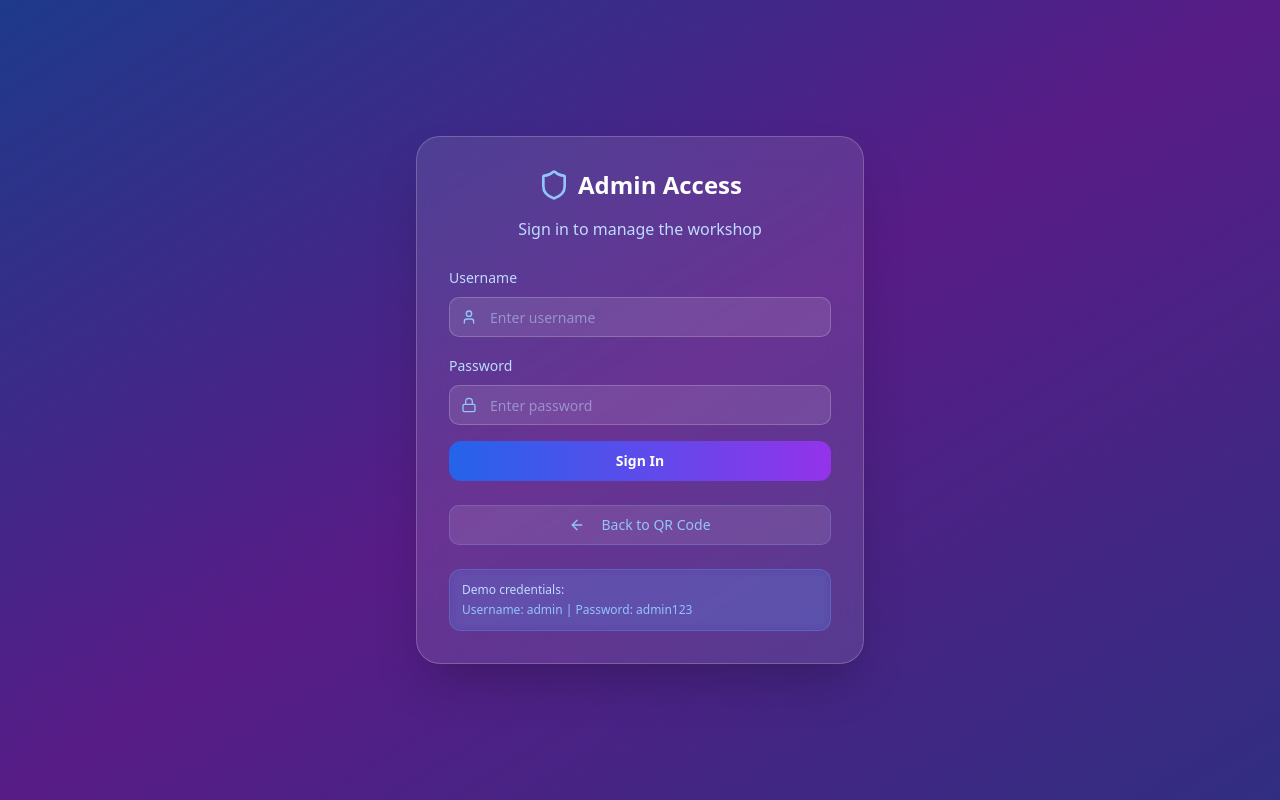
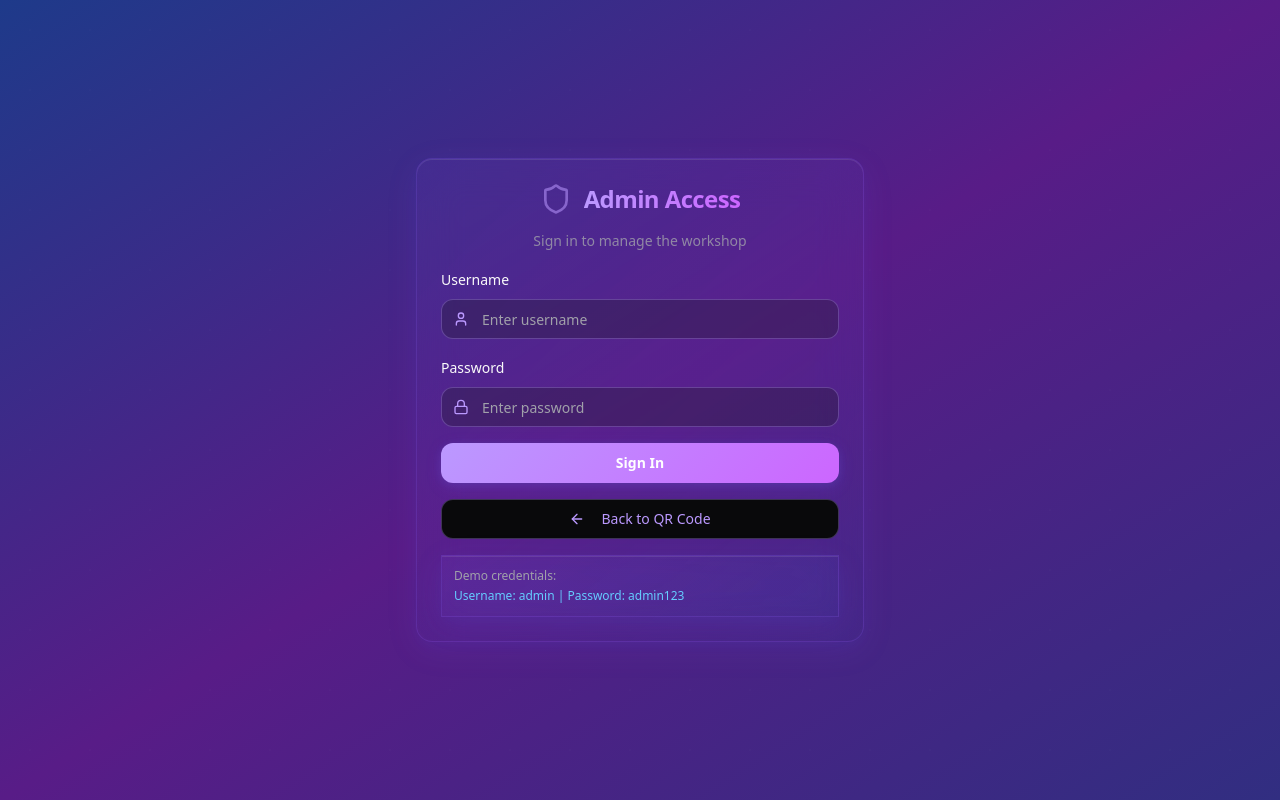
Before and after one commit to stghli/QRConnect., a React (Vite) app: page / in a window 1280 px wide. Both pictures are taken after a click on the button "Admin". Built offline with nearby package versions, Linux system fonts and the light colour scheme.

Commit message:
Refactor: Apply card style and design
Applied a card-based design with a sleek and beautiful aesthetic to the site.

```diff
--- a/src/components/AdminLoginScreen.tsx
+++ b/src/components/AdminLoginScreen.tsx
@@ -4,6 +4,7 @@ import { Shield, Lock, User, ArrowLeft } from 'lucide-react';
 import { Button } from '@/components/ui/button';
 import { Input } from '@/components/ui/input';
 import { Label } from '@/components/ui/label';
+import { Card, CardContent, CardHeader, CardTitle, CardDescription } from '@/components/ui/card';
 
 interface AdminLoginScreenProps {
   onLogin: (username: string, password: string) => boolean;
@@ -25,29 +26,27 @@ const AdminLoginScreen: React.FC<AdminLoginScreenProps> = ({ onLogin, onBack })
 
   return (
     <div className="min-h-screen flex items-center justify-center p-4">
-      <div className="w-full max-w-md backdrop-blur-lg bg-white/10 rounded-3xl p-6 md:p-8 border border-white/20 shadow-2xl">
-        <div className="space-y-6">
-          {/* Header */}
-          <div className="text-center space-y-2">
-            <div className="flex items-center justify-center space-x-2 mb-4">
-              <Shield className="w-8 h-8 text-blue-300" />
-              <h1 className="text-2xl font-bold text-white">Admin Access</h1>
-            </div>
-            <p className="text-blue-200">Sign in to manage the workshop</p>
+      <Card className="w-full max-w-md animate-fade-in">
+        <CardHeader className="text-center space-y-4">
+          <div className="flex items-center justify-center space-x-3">
+            <Shield className="w-8 h-8 text-elegant-primary animate-pulse" />
+            <CardTitle>Admin Access</CardTitle>
           </div>
+          <CardDescription>Sign in to manage the workshop</CardDescription>
+        </CardHeader>
 
-          {/* Login Form */}
+        <CardContent>
           <form onSubmit={handleSubmit} className="space-y-4">
             <div className="space-y-2">
-              <Label htmlFor="username" className="text-blue-200">Username</Label>
+              <Label htmlFor="username" className="text-foreground">Username</Label>
               <div className="relative">
-                <User className="absolute left-3 top-1/2 transform -translate-y-1/2 w-4 h-4 text-blue-300" />
+                <User className="absolute left-3 top-1/2 transform -translate-y-1/2 w-4 h-4 text-elegant-primary" />
                 <Input
                   id="username"
                   type="text"
                   value={username}
                   onChange={(e) => setUsername(e.target.value)}
-                  className="pl-10 bg-white/10 border-white/20 text-white placeholder:text-blue-200/50"
+                  className="pl-10 bg-elegant-surface-light/30 border-elegant-primary/30 text-foreground placeholder:text-muted-foreground rounded-xl"
                   placeholder="Enter username"
                   required
                 />
@@ -55,15 +54,15 @@ const AdminLoginScreen: React.FC<AdminLoginScreenProps> = ({ onLogin, onBack })
             </div>
 
             <div className="space-y-2">
-              <Label htmlFor="password" className="text-blue-200">Password</Label>
+              <Label htmlFor="password" className="text-foreground">Password</Label>
               <div className="relative">
-                <Lock className="absolute left-3 top-1/2 transform -translate-y-1/2 w-4 h-4 text-blue-300" />
+                <Lock className="absolute left-3 top-1/2 transform -translate-y-1/2 w-4 h-4 text-elegant-primary" />
                 <Input
                   id="password"
                   type="password"
                   value={password}
                   onChange={(e) => setPassword(e.target.value)}
-                  className="pl-10 bg-white/10 border-white/20 text-white placeholder:text-blue-200/50"
+                  className="pl-10 bg-elegant-surface-light/30 border-elegant-primary/30 text-foreground placeholder:text-muted-foreground rounded-xl"
                   placeholder="Enter password"
                   required
                 />
@@ -71,35 +70,35 @@ const AdminLoginScreen: React.FC<AdminLoginScreenProps> = ({ onLogin, onBack })
             </div>
 
             {error && (
-              <div className="bg-red-500/20 border border-red-500/40 rounded-lg p-3">
-                <p className="text-red-200 text-sm">{error}</p>
+              <div className="elegant-card border-destructive/40 p-3">
+                <p className="text-destructive text-sm">{error}</p>
               </div>
             )}
 
             <Button
               type="submit"
-              className="w-full bg-gradient-to-r from-blue-600 to-purple-600 hover:from-blue-700 hover:to-purple-700 text-white font-semibold py-3 rounded-xl transition-all duration-300"
+              className="w-full elegant-button text-white font-semibold py-3 rounded-xl"
             >
               Sign In
             </Button>
           </form>
 
-          {/* Back Button */}
           <Button
             onClick={onBack}
-            className="w-full bg-white/10 hover:bg-white/20 text-blue-300 border border-blue-300/20"
+            variant="outline"
+            className="w-full mt-4 border-elegant-primary/30 text-elegant-primary hover:bg-elegant-primary/10 rounded-xl"
           >
             <ArrowLeft className="w-4 h-4 mr-2" />
             Back to QR Code
           </Button>
 
           {/* Demo Credentials */}
-          <div className="bg-blue-600/20 rounded-xl p-3 backdrop-blur-sm border border-blue-300/20">
-            <p className="text-blue-200 text-xs mb-1">Demo credentials:</p>
-            <p className="text-blue-300 text-xs">Username: admin | Password: admin123</p>
+          <div className="elegant-card border-elegant-accent/30 p-3 mt-4">
+            <p className="text-muted-foreground text-xs mb-1">Demo credentials:</p>
+            <p className="text-elegant-accent text-xs">Username: admin | Password: admin123</p>
           </div>
-        </div>
-      </div>
+        </CardContent>
+      </Card>
     </div>
   );
 };
--- a/src/components/admin/AdminResourcesList.tsx
+++ b/src/components/admin/AdminResourcesList.tsx
@@ -43,25 +43,28 @@ const AdminResourcesList: React.FC = () => {
   return (
     <div className="space-y-6">
       {resources.map((category, categoryIndex) => (
-        <Card key={categoryIndex} className="bg-blue-900/30 border-blue-700/40">
+        <Card key={categoryIndex}>
           <CardHeader>
-            <CardTitle className="text-white">{category.category}</CardTitle>
+            <CardTitle className="flex items-center">
+              <FileText className="w-5 h-5 mr-2 text-elegant-primary" />
+              {category.category}
+            </CardTitle>
           </CardHeader>
           <CardContent>
             <div className="space-y-3">
               {category.items.map((item, itemIndex) => (
-                <div key={itemIndex} className="flex items-center justify-between p-3 bg-white/5 rounded-lg">
+                <div key={itemIndex} className="flex items-center justify-between p-3 elegant-card border border-elegant-primary/20 rounded-lg hover:border-elegant-primary/40 transition-colors">
                   <div className="flex items-center space-x-3">
-                    <FileText className="w-5 h-5 text-blue-300" />
+                    <FileText className="w-5 h-5 text-elegant-accent" />
                     <div>
-                      <p className="text-white font-medium">{item.name}</p>
-                      <p className="text-blue-200 text-sm">{item.type} • {item.size}</p>
+                      <p className="text-foreground font-medium">{item.name}</p>
+                      <p className="text-muted-foreground text-sm">{item.type} • {item.size}</p>
                     </div>
                   </div>
                   <Button
                     size="sm"
                     onClick={() => handleDownload(item.name)}
-                    className="bg-blue-600 hover:bg-blue-700 text-white"
+                    className="bg-elegant-primary hover:bg-elegant-secondary text-white"
                   >
                     <Download className="w-4 h-4 mr-2" />
                     Download
--- a/src/components/admin/StatCard.tsx
+++ b/src/components/admin/StatCard.tsx
@@ -8,35 +8,32 @@ interface StatCardProps {
   value: string | number;
   description: string;
   icon: LucideIcon;
-  bgColor: string;
-  borderColor: string;
-  iconColor: string;
-  valueColor: string;
-  descriptionColor: string;
+  bgColor?: string;
+  borderColor?: string;
+  iconColor?: string;
+  valueColor?: string;
+  descriptionColor?: string;
 }
 
 const StatCard: React.FC<StatCardProps> = ({
   title,
   value,
   description,
-  icon: Icon,
-  bgColor,
-  borderColor,
-  iconColor,
-  valueColor,
-  descriptionColor
+  icon: Icon
 }) => {
   return (
-    <Card className={`${bgColor} ${borderColor}`}>
+    <Card className="hover:scale-105 transition-transform duration-300">
       <CardHeader className="pb-2">
-        <CardTitle className="text-white flex items-center">
-          <Icon className={`w-5 h-5 mr-2 ${iconColor}`} />
+        <CardTitle className="text-foreground flex items-center text-lg">
+          <Icon className="w-5 h-5 mr-2 text-elegant-primary" />
           {title}
         </CardTitle>
       </CardHeader>
       <CardContent>
-        <div className={`text-3xl font-bold ${valueColor}`}>{value}</div>
-        <p className={`${descriptionColor} text-sm`}>{description}</p>
+        <div className="text-3xl font-bold bg-gradient-to-r from-elegant-primary to-elegant-secondary bg-clip-text text-transparent">
+          {value}
+        </div>
+        <p className="text-muted-foreground text-sm mt-1">{description}</p>
       </CardContent>
     </Card>
   );
--- a/src/components/ui/card.tsx
+++ b/src/components/ui/card.tsx
@@ -1,3 +1,4 @@
+
 import * as React from "react"
 
 import { cn } from "@/lib/utils"
@@ -9,7 +10,7 @@ const Card = React.forwardRef<
   <div
     ref={ref}
     className={cn(
-      "rounded-lg border bg-card text-card-foreground shadow-sm",
+      "elegant-card rounded-2xl border text-card-foreground shadow-2xl backdrop-blur-xl transition-all duration-300 hover:shadow-3xl hover:-translate-y-1",
       className
     )}
     {...props}
@@ -23,7 +24,7 @@ const CardHeader = React.forwardRef<
 >(({ className, ...props }, ref) => (
   <div
     ref={ref}
-    className={cn("flex flex-col space-y-1.5 p-6", className)}
+    className={cn("flex flex-col space-y-1.5 p-6 pb-4", className)}
     {...props}
   />
 ))
@@ -36,7 +37,7 @@ const CardTitle = React.forwardRef<
   <h3
     ref={ref}
     className={cn(
-      "text-2xl font-semibold leading-none tracking-tight",
+      "text-2xl font-bold leading-none tracking-tight bg-gradient-to-r from-elegant-primary to-elegant-secondary bg-clip-text text-transparent",
       className
     )}
     {...props}
@@ -50,7 +51,7 @@ const CardDescription = React.forwardRef<
 >(({ className, ...props }, ref) => (
   <p
     ref={ref}
-    className={cn("text-sm text-muted-foreground", className)}
+    className={cn("text-sm text-muted-foreground/80", className)}
     {...props}
   />
 ))
--- a/src/index.css
+++ b/src/index.css
@@ -1,4 +1,3 @@
-
 @tailwind base;
 @tailwind components;
 @tailwind utilities;
@@ -101,19 +100,28 @@
   }
 
   .elegant-card {
-    background: linear-gradient(135deg, rgba(139, 92, 246, 0.1) 0%, rgba(59, 130, 246, 0.05) 100%);
+    background: linear-gradient(135deg, rgba(139, 92, 246, 0.08) 0%, rgba(59, 130, 246, 0.04) 100%);
     border: 1px solid rgba(139, 92, 246, 0.2);
     backdrop-filter: blur(20px);
+    box-shadow:
+      0 8px 32px rgba(139, 92, 246, 0.1),
+      0 4px 16px rgba(59, 130, 246, 0.05),
+      inset 0 1px 0 rgba(255, 255, 255, 0.1);
   }
 
   .elegant-button {
     background: linear-gradient(135deg, hsl(var(--elegant-primary)) 0%, hsl(var(--elegant-secondary)) 100%);
     transition: all 0.3s ease;
+    box-shadow:
+      0 4px 16px rgba(139, 92, 246, 0.2),
+      0 2px 8px rgba(59, 130, 246, 0.1);
   }
 
   .elegant-button:hover {
     transform: translateY(-2px);
-    box-shadow: 0 20px 40px rgba(139, 92, 246, 0.3);
+    box-shadow:
+      0 8px 32px rgba(139, 92, 246, 0.3),
+      0 4px 16px rgba(59, 130, 246, 0.15);
   }
 }
 
```
Also changed, not shown: src/components/CodeVerificationScreen.tsx (+19 -18 lines), src/components/RegistrationScreen.tsx (+17 -17 lines), src/components/WelcomeScreen.tsx (+27 -26 lines), src/components/admin/AdminAttendeesList.tsx (+16 -13 lines).
